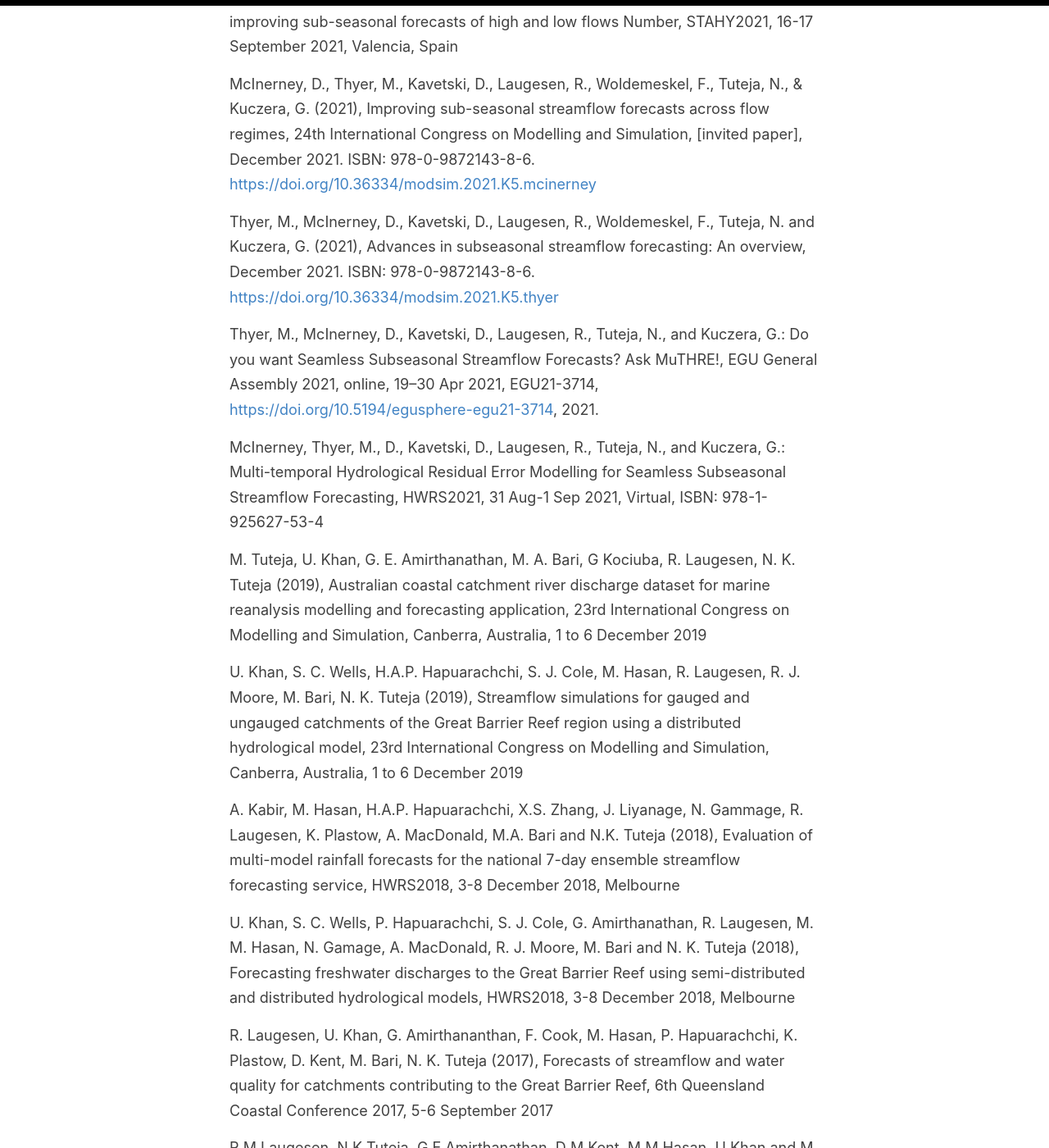
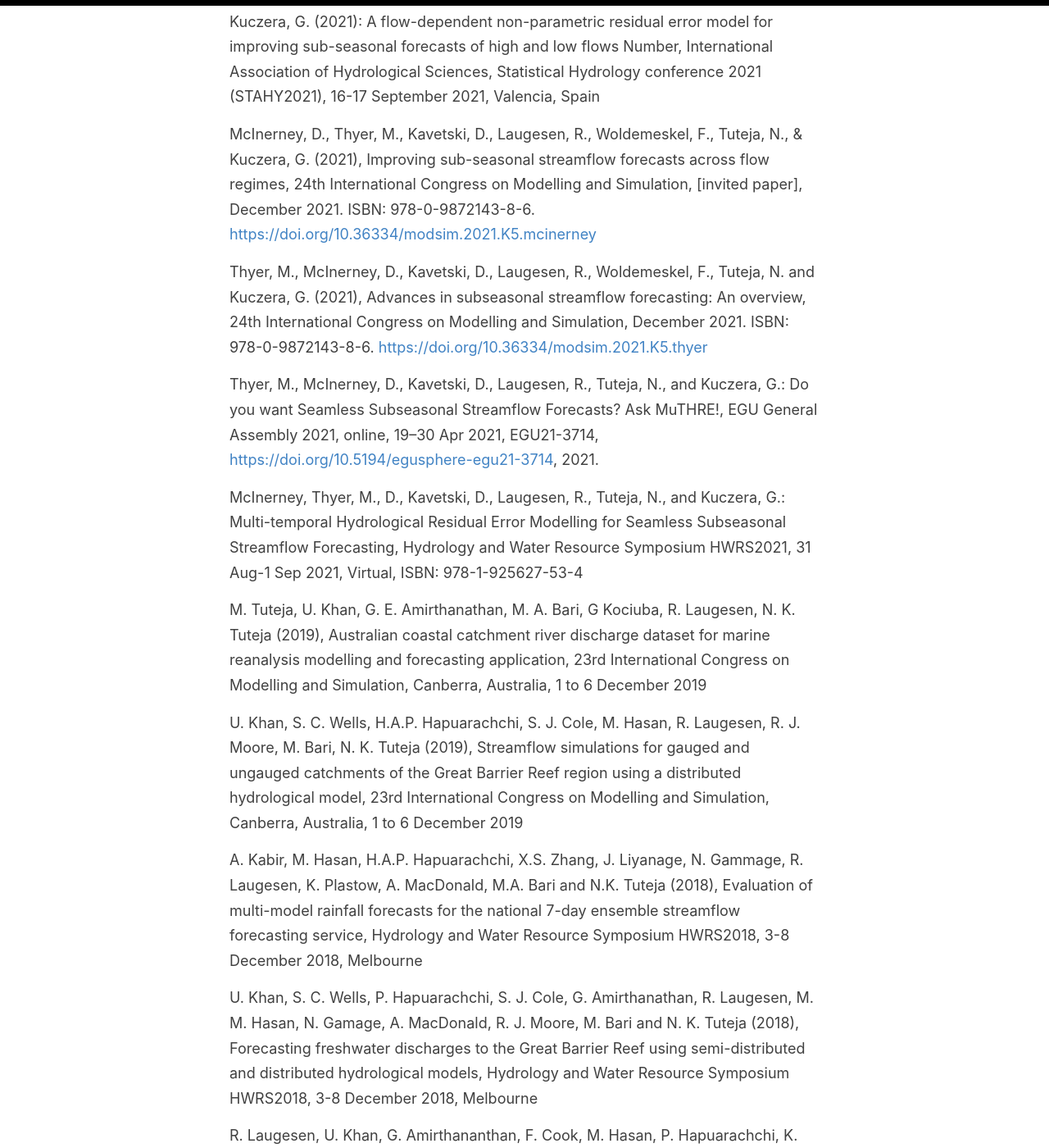
Before and after one commit to richardlaugesen/richardlaugesen.github.io, a Jekyll site: the page built from _pages/research.md, in a window 1280 px wide and 1400 px high, scrolled down 2106 px. Shown: the whole window at 82% size. Built offline with Jekyll 4.4.1, drawn with Linux system fonts in a browser that asks for light colours; some of the changed text lies outside the part shown.

Commit message:
Research

```diff
--- a/_pages/research.md
+++ b/_pages/research.md
@@ -40,27 +40,27 @@ Laugesen, R., Thyer, M., McInerney, D., and Kavetski, D. (2022): A flexible appr
 
 Kavetski, D., McInerney, D., Laugesen, R., Thyer, M., (2022): Improving sub-seasonal forecasts of high and low flows using a flow-dependent nonparametric model, EGU General Assembly 2022, 23-27 May 2022, Vienna, Austria
 
-Kavetski, D., McInerney, D., Thyer, M, Laugesen, R., Tuteja, N., & Kuczera, G. (2021): Seamless probabilistic streamflow forecasts from daily to monthly scales, STAHY2021, 16-17 September 2021, Valencia, Spain
+Kavetski, D., McInerney, D., Thyer, M, Laugesen, R., Tuteja, N., & Kuczera, G. (2021): Seamless probabilistic streamflow forecasts from daily to monthly scales, International Association of Hydrological Sciences, Statistical Hydrology conference 2021 (STAHY2021), 16-17 September 2021, Valencia, Spain
 
 McInerney, D., Thyer, M., Kavetski, D., Laugesen, R., Woldemeskel, F., Tuteja, N., & Kuczera, G. (2021): A flow-dependent non-parametric residual error model for improving sub-seasonal forecasts of high and low flows
-Number, STAHY2021, 16-17 September 2021, Valencia, Spain
+Number, International Association of Hydrological Sciences, Statistical Hydrology conference 2021 (STAHY2021), 16-17 September 2021, Valencia, Spain
 
 McInerney, D., Thyer, M., Kavetski, D., Laugesen, R., Woldemeskel, F., Tuteja, N., & Kuczera, G. (2021), Improving sub-seasonal streamflow forecasts across flow
 regimes, 24th International Congress on Modelling and Simulation, [invited paper], December 2021. ISBN: 978-0-9872143-8-6. [https://doi.org/10.36334/modsim.2021.K5.mcinerney](https://doi.org/10.36334/modsim.2021.K5.mcinerney)
 
-Thyer, M., McInerney, D., Kavetski, D., Laugesen, R., Woldemeskel, F., Tuteja, N. and Kuczera, G. (2021), Advances in subseasonal streamflow forecasting: An overview, December 2021. ISBN: 978-0-9872143-8-6. [https://doi.org/10.36334/modsim.2021.K5.thyer](https://doi.org/10.36334/modsim.2021.K5.thyer)
+Thyer, M., McInerney, D., Kavetski, D., Laugesen, R., Woldemeskel, F., Tuteja, N. and Kuczera, G. (2021), Advances in subseasonal streamflow forecasting: An overview, 24th International Congress on Modelling and Simulation, December 2021. ISBN: 978-0-9872143-8-6. [https://doi.org/10.36334/modsim.2021.K5.thyer](https://doi.org/10.36334/modsim.2021.K5.thyer)
 
 Thyer, M., McInerney, D., Kavetski, D., Laugesen, R., Tuteja, N., and Kuczera, G.: Do you want Seamless Subseasonal Streamflow Forecasts? Ask MuTHRE!, EGU General Assembly 2021, online, 19–30 Apr 2021, EGU21-3714, [https://doi.org/10.5194/egusphere-egu21-3714](https://doi.org/10.5194/egusphere-egu21-3714), 2021.
 
-McInerney, Thyer, M., D., Kavetski, D., Laugesen, R., Tuteja, N., and Kuczera, G.: Multi-temporal Hydrological Residual Error Modelling for Seamless Subseasonal Streamflow Forecasting, HWRS2021, 31 Aug-1 Sep 2021, Virtual, ISBN: 978-1-925627-53-4
+McInerney, Thyer, M., D., Kavetski, D., Laugesen, R., Tuteja, N., and Kuczera, G.: Multi-temporal Hydrological Residual Error Modelling for Seamless Subseasonal Streamflow Forecasting, Hydrology and Water Resource Symposium HWRS2021, 31 Aug-1 Sep 2021, Virtual, ISBN: 978-1-925627-53-4
 
 M. Tuteja, U. Khan, G. E. Amirthanathan, M. A. Bari, G Kociuba, R. Laugesen, N. K. Tuteja (2019), Australian coastal catchment river discharge dataset for marine reanalysis modelling and forecasting application, 23rd International Congress on Modelling and Simulation, Canberra, Australia, 1 to 6 December 2019
 
 U. Khan, S. C. Wells, H.A.P. Hapuarachchi, S. J. Cole, M. Hasan, R. Laugesen, R.  J. Moore, M. Bari, N. K. Tuteja (2019), Streamflow simulations for gauged and ungauged catchments of the Great Barrier Reef region using a distributed hydrological model, 23rd International Congress on Modelling and Simulation, Canberra, Australia, 1 to 6 December 2019
 
-A. Kabir, M. Hasan, H.A.P. Hapuarachchi, X.S. Zhang, J. Liyanage, N. Gammage, R. Laugesen, K. Plastow, A. MacDonald, M.A. Bari and N.K. Tuteja (2018), Evaluation of multi-model rainfall forecasts for the national 7-day ensemble streamflow forecasting service, HWRS2018, 3-8 December 2018, Melbourne
+A. Kabir, M. Hasan, H.A.P. Hapuarachchi, X.S. Zhang, J. Liyanage, N. Gammage, R. Laugesen, K. Plastow, A. MacDonald, M.A. Bari and N.K. Tuteja (2018), Evaluation of multi-model rainfall forecasts for the national 7-day ensemble streamflow forecasting service, Hydrology and Water Resource Symposium HWRS2018, 3-8 December 2018, Melbourne
 
-U. Khan, S. C. Wells, P. Hapuarachchi, S. J. Cole, G. Amirthanathan, R. Laugesen, M. M. Hasan, N. Gamage, A. MacDonald, R. J. Moore, M. Bari and N. K. Tuteja (2018), Forecasting freshwater discharges to the Great Barrier Reef using semi-distributed and distributed hydrological models, HWRS2018, 3-8 December 2018, Melbourne
+U. Khan, S. C. Wells, P. Hapuarachchi, S. J. Cole, G. Amirthanathan, R. Laugesen, M. M. Hasan, N. Gamage, A. MacDonald, R. J. Moore, M. Bari and N. K. Tuteja (2018), Forecasting freshwater discharges to the Great Barrier Reef using semi-distributed and distributed hydrological models, Hydrology and Water Resource Symposium HWRS2018, 3-8 December 2018, Melbourne
 
 R. Laugesen, U. Khan, G. Amirthananthan, F. Cook, M. Hasan, P. Hapuarachchi, K. Plastow, D. Kent, M. Bari, N. K. Tuteja (2017), Forecasts of streamflow and water quality for catchments contributing to the Great Barrier Reef, 6th Queensland Coastal Conference 2017, 5-6 September 2017
 
```
